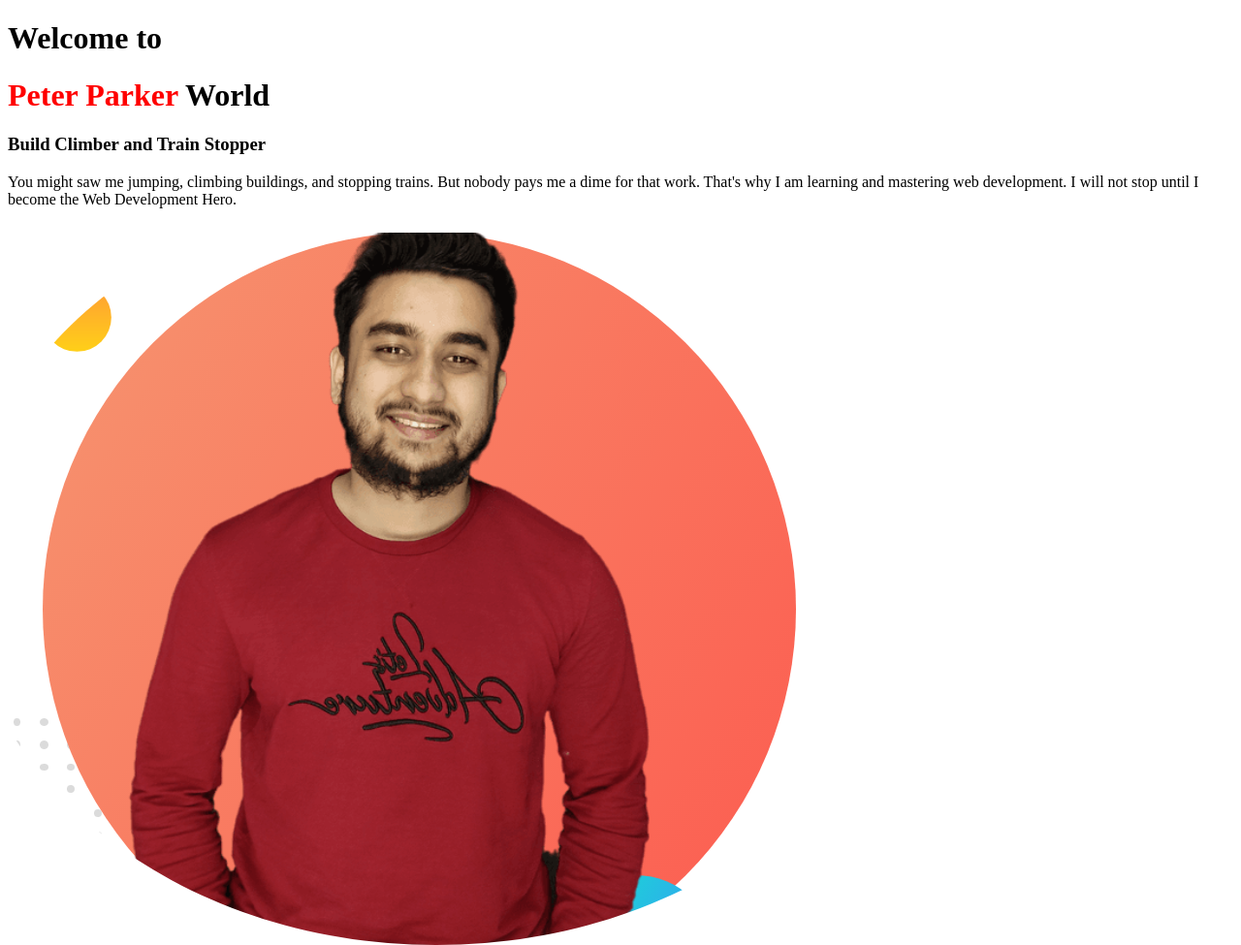
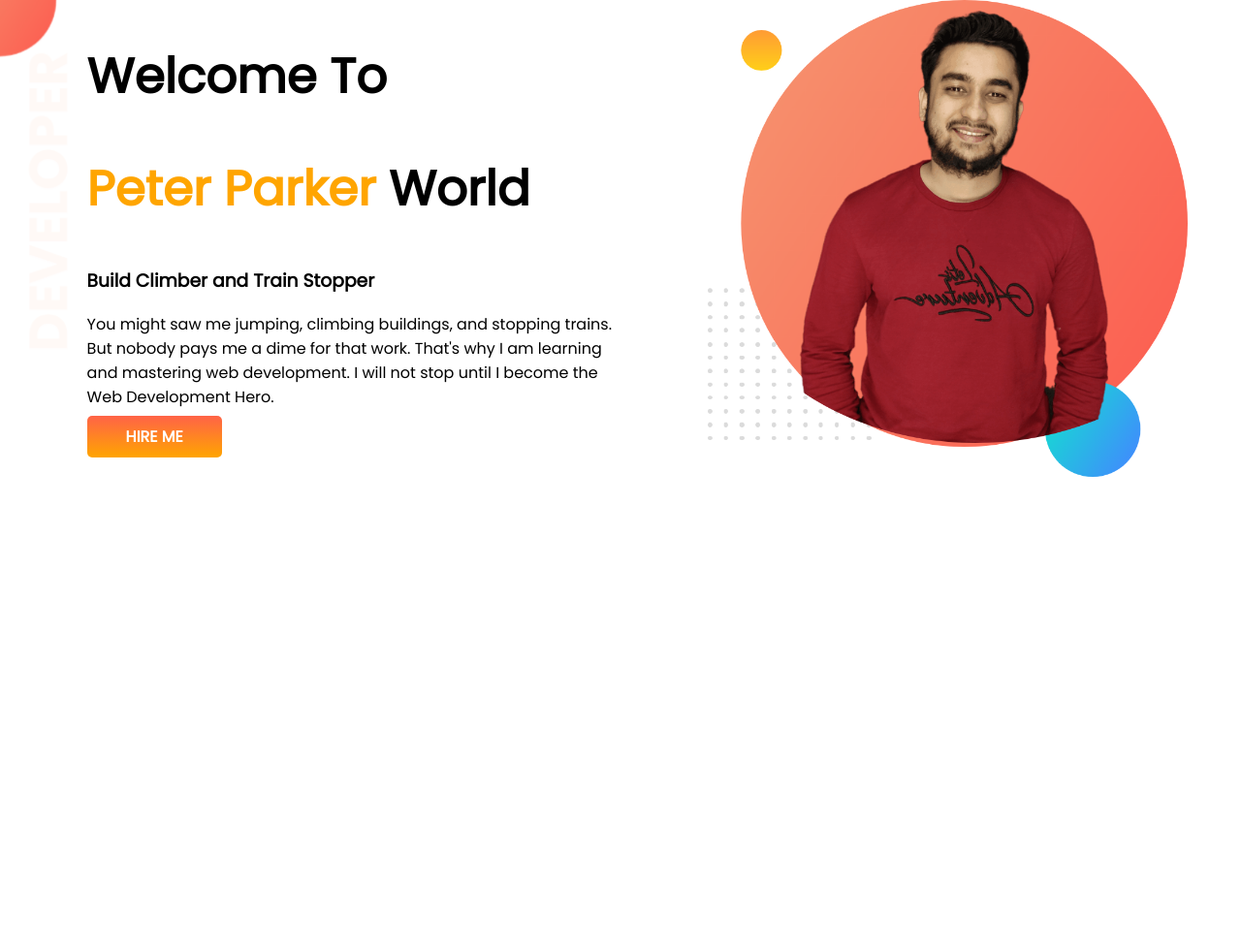
Before and after one commit to Tuhinbadhon/My-Porfolio, a plain HTML site: page index.html in a window 1280 px wide. Shown: the whole page at 97% size. After the commit the page ends 800 px from the top, so only its background shows below. Drawn offline with Linux system fonts and the light colour scheme.

Commit message:
new update

```diff
--- a/index.html
+++ b/index.html
@@ -6,18 +6,33 @@
     <meta http-equiv="X-UA-Compatible" content="IE=edge">
     <meta name="viewport" content="width=device-width, initial-scale=1.0">
     <title>My portfolio</title>
+    <link rel="preconnect" href="https://fonts.googleapis.com">
+    <link rel="preconnect" href="https://fonts.gstatic.com" crossorigin>
+    <link href="https://fonts.googleapis.com/css2?family=Poppins&display=swap" rel="stylesheet">
     <link rel="stylesheet" href="style.css">
 </head>
 
 <body>
-    <h1>Welcome to</h1>
-    <h1> <span class="backcolor">Peter Parker</span> World</h1>
-    <h3>Build Climber and Train Stopper</h3>
-    <p>You might saw me jumping, climbing buildings, and stopping trains. But nobody pays me a dime for that work.
-        That's why I am learning and mastering web development. I will not stop until I become the Web Development Hero.
-    </p>
 
-    <img src="img/my-bg (2).png" alt="">
+    <section class="top-banner">
+        <div class="half-width">
+            <h1>Welcome To</h1>
+            <h1> <span class="backcolor">Peter Parker</span> World</h1>
+            <h3>Build Climber and Train Stopper</h3>
+            <p>You might saw me jumping, climbing buildings, and stopping trains. But nobody pays me a dime for that
+                work.
+                That's why I am learning and mastering web development. I will not stop until I become the Web
+                Development
+                Hero.
+            </p>
+            <a class="hire-button" target="blank" href="https://www.linkedin.com/in/fazlul-haque-059273220/">HIRE ME</a>
+        </div>
+        <div class="half-width">
+            <img src="img/my-bg.png" alt="">
+        </div>
+    </section>
+
+
 </body>
 
 </html>
--- a/style.css
+++ b/style.css
@@ -1,3 +1,40 @@
 .backcolor{
-    color: red;
+    color:orange;
 }
+body{
+
+    font-family: 'Poppins', sans-serif;
+    margin: 0%;
+
+}
+
+h1{
+
+    font-size: 50px;
+
+}
+section{
+    display: flex;
+
+}
+.half-width{
+    width: 50%;
+    padding-left: 7%;
+}
+.half-width img{
+
+    width: 90%;
+}
+.hire-button{
+    text-decoration: dashed;
+    background-image: linear-gradient(tomato,orange);
+    padding: 10px 40px;
+     border-radius: 5px ;
+     color: white;
+     font-weight: 700;
+}
+.top-banner{
+    background-image: url("img/top-banner.png");
+    background-repeat: no-repeat;
+
+}
```
Also changed, not shown: img/dream-bg.png (added), img/exp-bg.png (added), img/top-banner.png (added).
